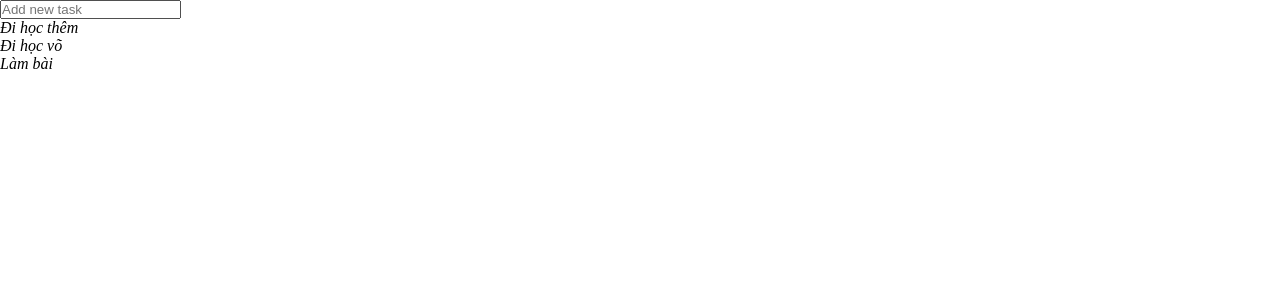
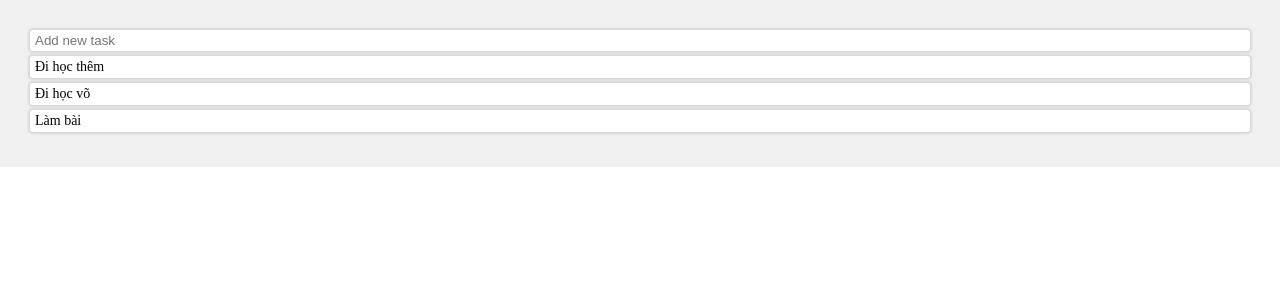
Before and after one commit to vancong171001/ReactJS---HT, a React (Vite) app in the folder Todo App/: page / in a window 1280 px wide. Shown: the top 300 px of the page. Built offline with nearby package versions, Linux system fonts and the light colour scheme.

Commit message:
C4 - V7: Style Component with CSS

```diff
--- a/Todo App/src/App.css
+++ b/Todo App/src/App.css
@@ -1,3 +1,18 @@
+.container {
+  background-color: #f0f0f0;
+  padding: 30px;
+}
+
 .todo-item-text {
-  font-style: italic;
 }
+
+.task-input,
+.todo-item {
+  border: 0;
+  background-color: white;
+  width: 100%;
+  padding: 3px 5px;
+  border-radius: 3px;
+  box-shadow: 0 0 2px 2px rgba(0, 0, 0, 0.1);
+  margin-bottom: 5px;
+}
--- a/Todo App/src/App.jsx
+++ b/Todo App/src/App.jsx
@@ -3,8 +3,13 @@ import TodoItem from './components/TodoItem';
 
 function App() {
   return (
-    <div>
-      <input type="text" name="add-new-task" placeholder="Add new task" />
+    <div className="container">
+      <input
+        type="text"
+        name="add-new-task"
+        placeholder="Add new task"
+        className="task-input"
+      />
       <TodoItem name="Đi học thêm" />
       <TodoItem name="Đi học võ" />
       <TodoItem name="Làm bài" />
--- a/Todo App/src/components/TodoItem.jsx
+++ b/Todo App/src/components/TodoItem.jsx
@@ -3,7 +3,7 @@ import React from 'react';
 const TodoItem = props => {
   console.log(props);
   return (
-    <div>
+    <div className="todo-item">
       <p className="todo-item-text">{props.name}</p>
     </div>
   );
--- a/Todo App/src/index.css
+++ b/Todo App/src/index.css
@@ -3,3 +3,7 @@
   padding: 0;
   box-sizing: border-box;
 }
+
+body {
+  font-size: 14px;
+}
```
